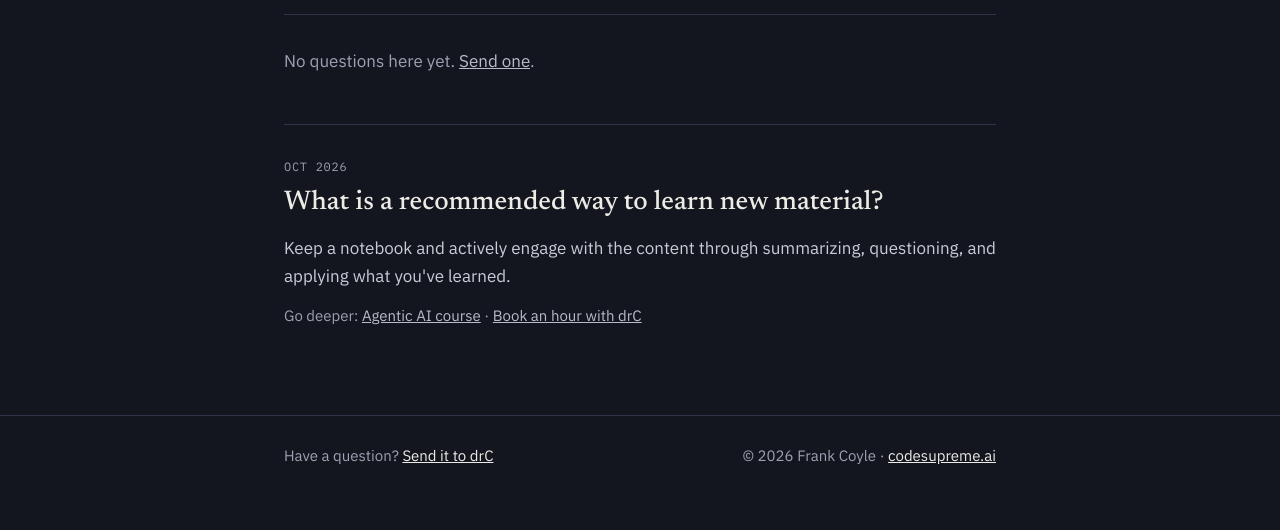
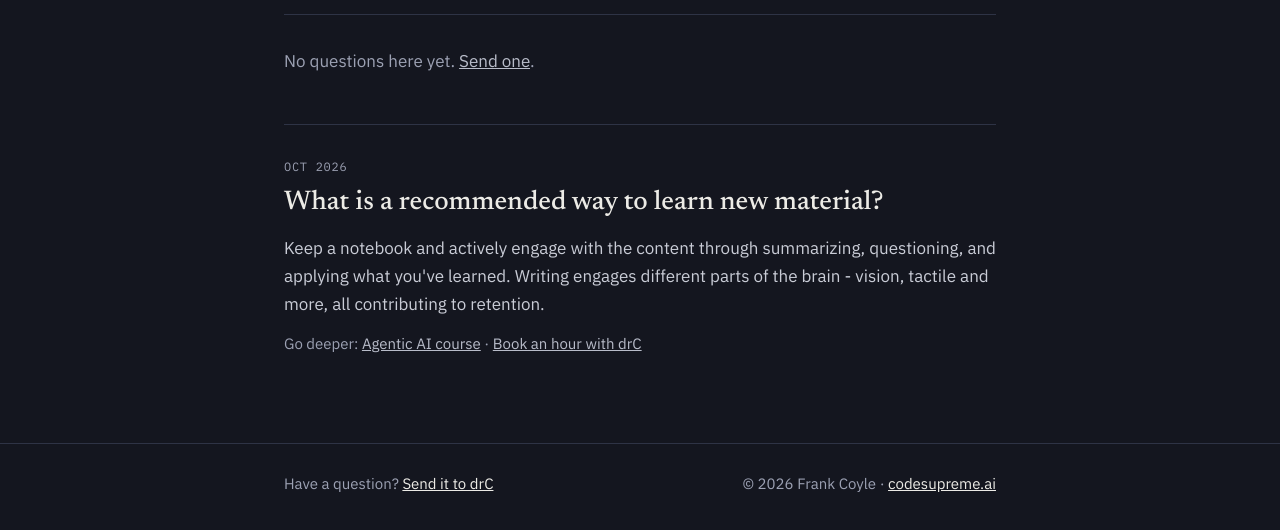
Before and after one commit to frankc/ask-drC, a plain HTML site: page misc.html in a window 1280 px wide. Shown: the part 356-886 px from the top of the page. Drawn offline with Linux system fonts and the light colour scheme.

Commit message:
update msic with neurosci to test

```diff
--- a/misc.html
+++ b/misc.html
@@ -88,7 +88,7 @@
   <article id="learning-ideas">
     <p class="meta">OCT 2026</p>
     <h2><a href="#learning-ideas">What is a recommended way to learn new material?</a></h2>
-    <p>Keep a notebook and actively engage with the content through summarizing, questioning, and applying what you've learned.</p>
+    <p>Keep a notebook and actively engage with the content through summarizing, questioning, and applying what you've learned. Writing engages different parts of the brain - vision, tactile and more, all contributing to retention.</p>
     <p class="more">Go deeper: <a href="https://codesupreme.ai">Agentic AI course</a> · <a href="https://cal.com/drcoyle/1hr">Book an hour with drC</a></p>
   </article>
 </main>
```
